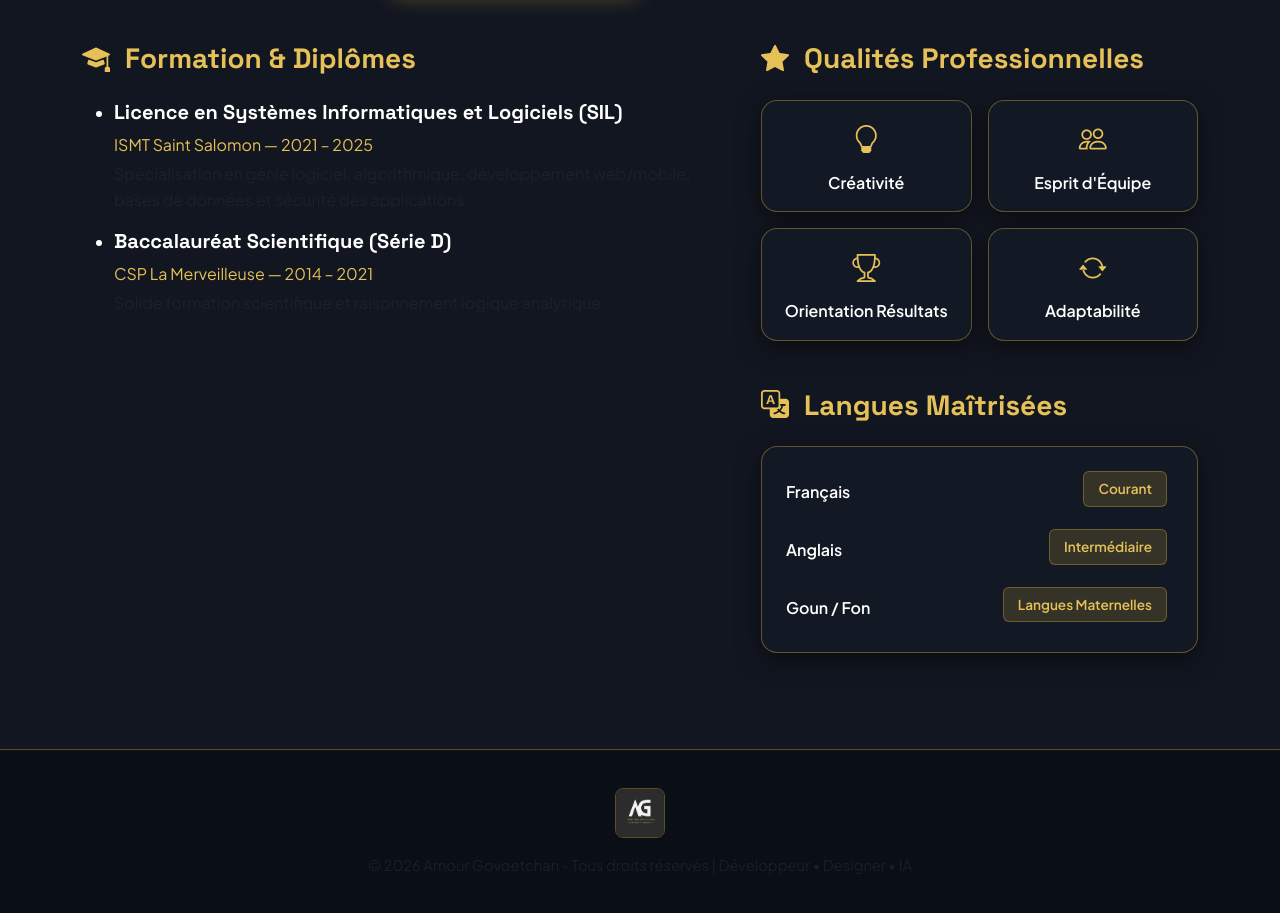
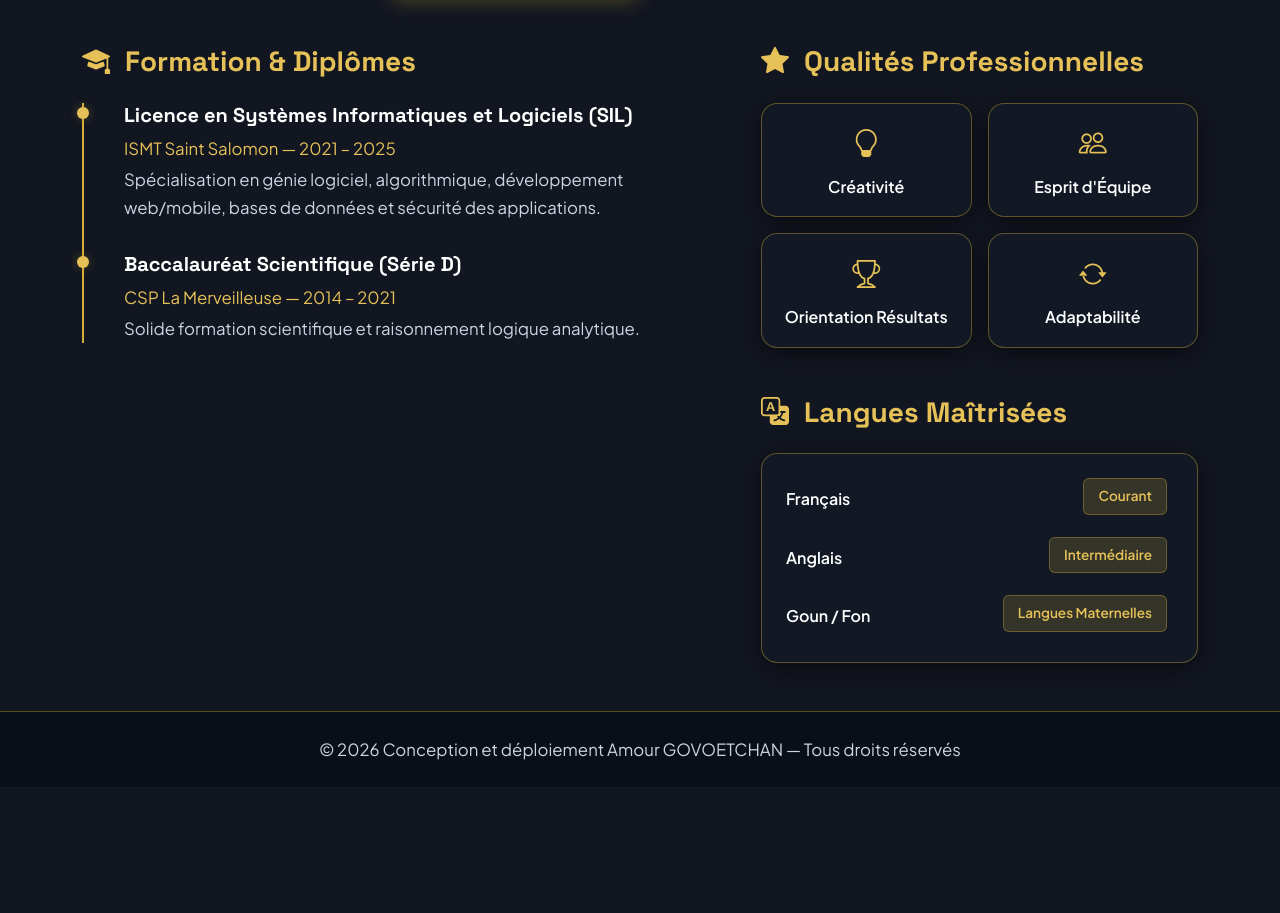
Before and after one commit to amour05/portfolio-amour, a plain HTML site: page cv/index.html in a window 1280 px wide. Shown: the part 541-1454 px from the top of the page. After the commit the page ends 1328 px from the top, so only its background shows below. Drawn offline with nearby package versions, Linux system fonts and the light colour scheme.

Commit message:
Suppression du logo du footer pour insérer 'Conception et déploiement Amour GOVOETCHAN' et correction de la couleur des textes (lisibilité 100% sur fond sombre)

```diff
--- a/assets/css/style.css
+++ b/assets/css/style.css
@@ -18,12 +18,12 @@
   /* Fond Sombre Onyx Luxe */
   --bg-dark: #121620;
   --bg-darker: #0A0E17;
-  --bg-card: rgba(20, 26, 38, 0.92);
+  --bg-card: rgba(20, 26, 38, 0.95);
   --bg-card-hover: rgba(30, 40, 58, 0.98);
 
-  /* Couleurs de Textes */
+  /* Couleurs de Textes Haute Lisibilité */
   --text-main: #FFFFFF;
-  --text-muted: #94A3B8;
+  --text-muted: #CBD5E1;
   --text-gold: #E5C158;
 
   /* Typographies */
@@ -41,13 +41,18 @@
   font-family: var(--font-body);
   background-color: var(--bg-dark);
   color: var(--text-main);
-  line-height: 1.6;
+  line-height: 1.65;
   overflow-x: hidden;
   scroll-behavior: smooth;
 }
 
 h1, h2, h3, h4, h5, h6, .navbar-brand {
   font-family: var(--font-heading);
+}
+
+p {
+  color: #E2E8F0;
+  font-size: 1.05rem;
 }
 
 /* --- Textes et Badges Dorés --- */
@@ -61,6 +66,10 @@
   -webkit-text-fill-color: transparent;
   display: inline-block;
   font-weight: 800;
+}
+
+.text-muted {
+  color: #CBD5E1 !important;
 }
 
 .bg-gold {
@@ -126,7 +135,7 @@
 }
 
 .navbar-custom .nav-link {
-  color: #E2E8F0;
+  color: #F1F5F9;
   font-weight: 600;
   font-size: 0.95rem;
   padding: 8px 18px !important;
@@ -188,7 +197,7 @@
 
 .hero-lead {
   font-size: 1.25rem;
-  color: var(--text-muted);
+  color: #CBD5E1 !important;
   max-width: 650px;
   margin-bottom: 35px;
 }
@@ -216,7 +225,32 @@
 }
 
 .card-text {
-  color: var(--text-muted);
+  color: #CBD5E1 !important;
+}
+
+/* --- Timeline CV --- */
+.timeline-list {
+  list-style: none;
+  padding-left: 20px;
+  border-left: 2px solid var(--gold-primary);
+}
+
+.timeline-item {
+  position: relative;
+  margin-bottom: 30px;
+  padding-left: 20px;
+}
+
+.timeline-item::before {
+  content: '';
+  position: absolute;
+  left: -27px;
+  top: 4px;
+  width: 12px;
+  height: 12px;
+  border-radius: 50%;
+  background: var(--gold-secondary);
+  box-shadow: 0 0 10px var(--gold-glow);
 }
 
 /* --- Boutons Dorés --- */
@@ -313,6 +347,26 @@
   flex-shrink: 0;
 }
 
+/* --- Form Controls --- */
+.form-label-custom {
+  color: #F1F5F9;
+  font-weight: 600;
+  margin-bottom: 6px;
+}
+
+.form-control-custom {
+  background: rgba(10, 14, 23, 0.8) !important;
+  border: 1.5px solid var(--gold-border) !important;
+  color: #FFFFFF !important;
+  border-radius: 10px;
+  padding: 12px 16px;
+}
+
+.form-control-custom:focus {
+  border-color: var(--gold-primary) !important;
+  box-shadow: 0 0 15px var(--gold-glow) !important;
+}
+
 /* --- Section Dividers --- */
 .section-header {
   margin-bottom: 50px;
@@ -330,14 +384,7 @@
 .footer-custom {
   background: var(--bg-darker);
   border-top: 1.5px solid var(--gold-border);
-  color: var(--text-muted);
-  padding: 38px 0;
-  font-size: 0.92rem;
+  color: #CBD5E1;
+  padding: 28px 0;
+  font-size: 0.95rem;
 }
-
-.footer-logo-img {
-  height: 50px;
-  width: auto;
-  border-radius: 8px;
-  border: 1.5px solid var(--gold-border);
-}
--- a/cv/index.html
+++ b/cv/index.html
@@ -27,7 +27,7 @@
           <span class="d-block text-gold small" style="font-size:0.7rem; letter-spacing:1.5px;">DÉVELOPPEUR | DESIGNER | IA</span>
         </div>
       </a>
-      <button class="navbar-toggler" type="button" data-bs-toggle="collapse" data-bs-target="#navMain" aria-controls="navMain" aria-expanded="false" aria-label="Toggle navigation">
+      <button class="navbar-toggler" type="button" data-bs-toggle="collapse" data-bs-target="#navMain">
         <span class="navbar-toggler-icon"></span>
       </button>
       <div class="collapse navbar-collapse" id="navMain">
@@ -146,10 +146,9 @@
   </main>
 
   <!-- Footer -->
-  <footer class="footer-custom text-center mt-5">
-    <div class="container d-flex flex-column align-items-center gap-3">
-      <img src="../assets/images/logo.png" alt="Logo Officiel Amour Govoetchan" class="footer-logo-img">
-      <p class="mb-0 text-muted">© 2026 Amour Govoetchan - Tous droits réservés | Développeur • Designer • IA</p>
+  <footer class="footer-custom text-center py-4">
+    <div class="container">
+      <p class="mb-0 text-muted">© 2026 Conception et déploiement Amour GOVOETCHAN — Tous droits réservés</p>
     </div>
   </footer>
 
```
Also changed, not shown: about/index.html (+3 -4 lines), contacts/index.html (+4 -5 lines), index.html (+4 -5 lines), projects/index.html (+4 -5 lines), skills/index.html (+3 -4 lines).
